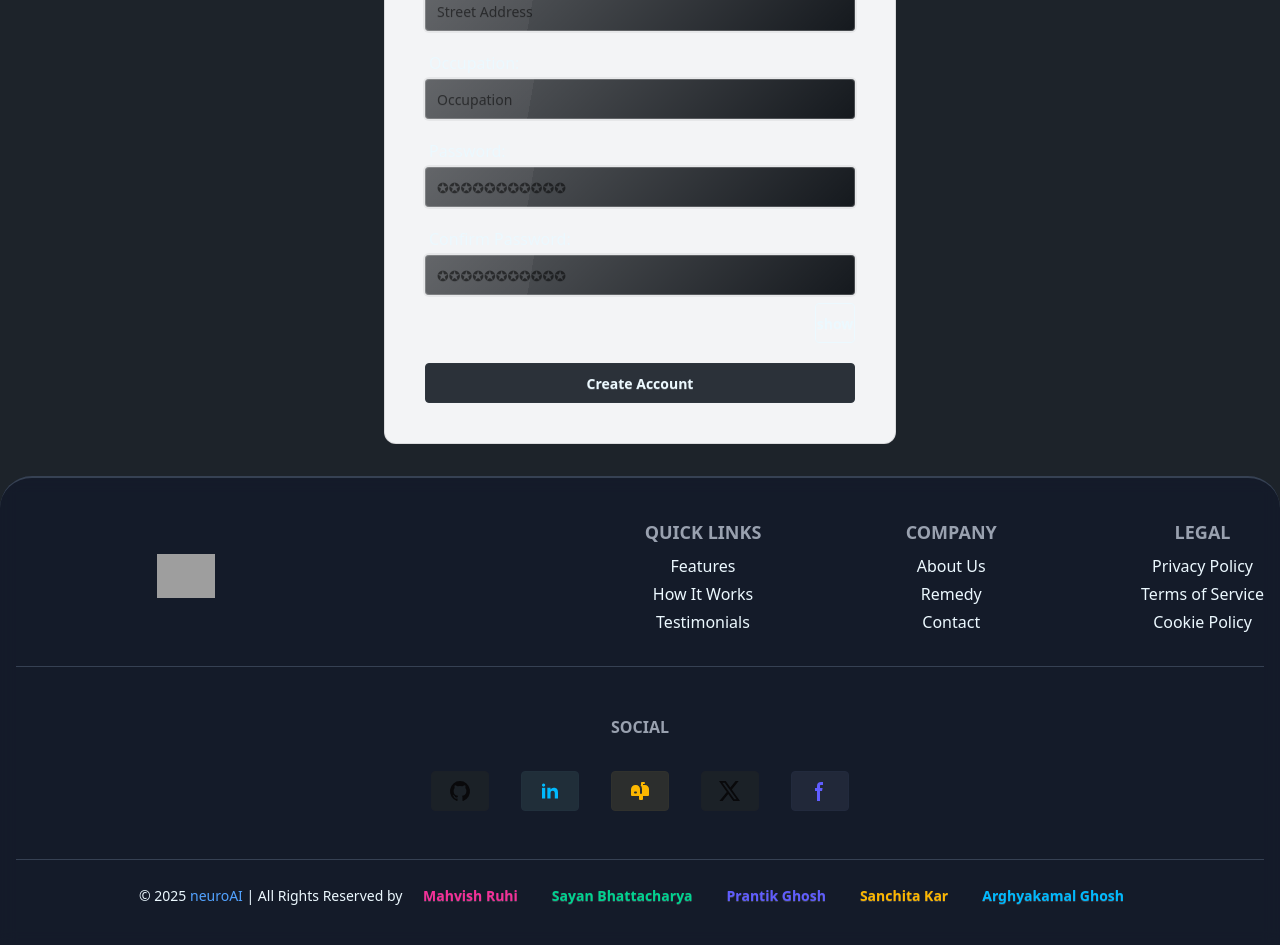
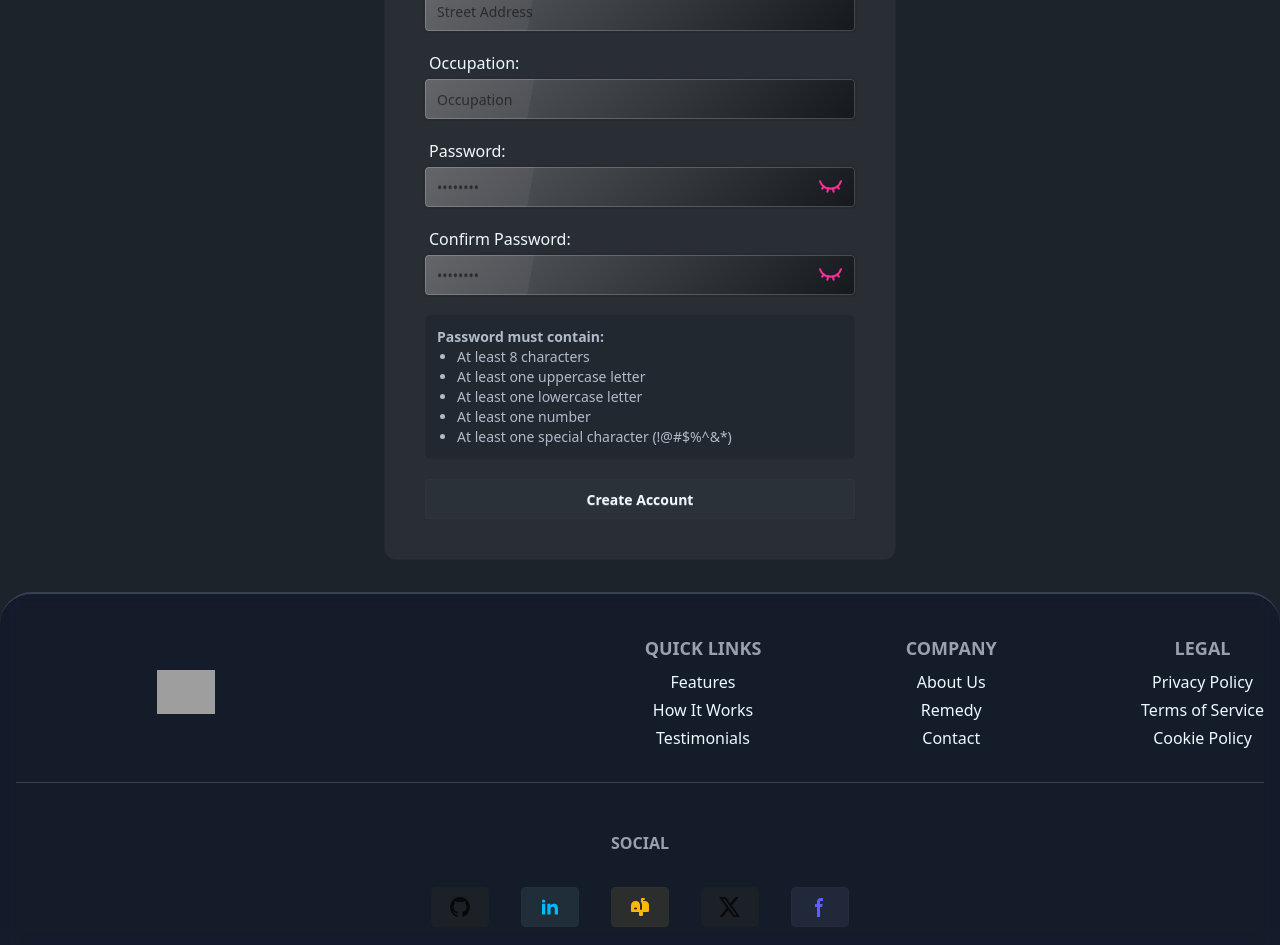
Before and after one commit to TBS96/neuroAI-client, a React (Vite) app: page /signup in a window 1280 px wide. Shown: the part 780-1725 px from the top of the page. Built offline with nearby package versions, Linux system fonts and the light colour scheme; grey boxes are pictures that could not be loaded.

Commit message:
feat: enhance Signup component with password visibility toggle and validation instructions
Signed-off-by: TBS96 <9tbs6@proton.me>

```diff
--- a/src/components/Signup.jsx
+++ b/src/components/Signup.jsx
@@ -2,35 +2,38 @@ import React, { useState } from 'react'
 import { useForm } from 'react-hook-form';
 import { Link, useNavigate } from 'react-router-dom'
 import { Button, Input, Logo } from './index'
+import { Eye, EyeClosed } from 'lucide-react';
 
-function Signup () {
+function Signup() {
 
     const navigate = useNavigate();
 
-    const { register, handleSubmit } = useForm();
+    const { register, handleSubmit, watch } = useForm();
 
     const [error, setError] = useState('');
 
     const [showPass, setShowPass] = useState(false);
 
-    const create = () => {};
+    const [showConfirmPass, setShowConfirmPass] = useState(false);
+
+    const create = () => { };
 
     return (
         <div className='flex items-center justify-center w-full my-8 px-4 sm:px-0'>
-            <div className={`mx-auto w-full max-w-lg bg-gray-100 rounded-xl p-10 border border-black/10`}>
+            <div className={`mx-auto w-full max-w-lg bg-gray-100/5 rounded-xl p-10 border border-black/10`}>
                 <div className='mb-2 flex justify-center'>
                     <span className='inline-block w-full max-w-[100px]'>
                         <Logo width='100%' />
                     </span>
                 </div>
                 <h2 className='text-center text-2xl font-bold leading-tight'>Sign up to create an account</h2>
-                <p className='mt-2 text-center text-base text-black/60'>
+                <p className='mt-2 text-center text-base text-base-content/45'>
                     Already have an account?&nbsp;
                     <Link to='/login' className='font-medium text-primary transition-all duration-200 hover:underline'>
                         Sign In
                     </Link>
                 </p>
-                {error && <p className='text-red-600 mt-8 text-center'>{error}</p>}
+                {error && <p className='text-error mt-8 text-center'>{error}</p>}
 
                 <form onSubmit={handleSubmit(create)} className='mt-8 form-control'>
                     <div className='space-y-5'>
@@ -94,27 +97,59 @@ function Signup () {
                                 required: true,
                             })}
                         />
+                        <div className='relative'>
                             <Input
                                 label='Password: '
-                            placeholder='✪✪✪✪✪✪✪✪✪✪✪'
+                                placeholder='••••••••'
                                 type={showPass ? 'text' : 'password'}
                                 {...register('password', {
                                     required: true,
+                                    maxLength: 16,
+                                    minLength: 8,
                                 })}
                             />
-                        <div className='flex items-end sm:flex-col gap-2'>
+                            <button
+                                type='button'
+                                onClick={() => setShowPass(!showPass)}
+                                className='absolute right-3 top-1/2 hover:cursor-pointer active:translate-y-[1px] duration-300 transition-all'
+                            >
+                                {!showPass ? <EyeClosed size={25} className='text-secondary' /> : <Eye size={25} className='text-primary' />}
+                            </button>
+                        </div>
+                        <div className='relative'>
                             <Input
                                 label='Confirm Password: '
-                                placeholder='✪✪✪✪✪✪✪✪✪✪✪'
-                                type={showPass ? 'text' : 'password'}
-                                {...register('password', {
+                                placeholder='••••••••'
+                                type={showConfirmPass ? 'text' : 'password'}
+                                {...register('confirmPassword', {
                                     required: true,
+                                    maxLength: 16,
+                                    minLength: 8,
+                                    validate: {
+                                        matchPattern: (value) => value === watch('password') || 'Passwords do not match',
+                                    }
                                 })}
                             />
-                            <input type='checkbox' className='hidden' id='show' onChange={() => setShowPass(!showPass)} />
-                            <label htmlFor="show" className='btn btn-square btn-outline'>{showPass ? 'hide' : 'show'}</label>
+                            <button
+                                type='button'
+                                onClick={() => setShowConfirmPass(!showConfirmPass)}
+                                className='absolute right-3 top-1/2 hover:cursor-pointer active:translate-y-[1px] duration-300 transition-all'
+                            >
+                                {!showConfirmPass ? <EyeClosed size={25} className='text-secondary' /> : <Eye size={25} className='text-primary' />}
+                            </button>
                         </div>
-                        <Button type='submit' className='w-full hover:bg-green-600'>
+
+                        <div className="text-sm text-base-content/70 bg-base-100/50 p-3 rounded-md">
+                            <p className='font-bold'>Password must contain:</p>
+                            <ul className="list-disc pl-5">
+                                <li>At least 8 characters</li>
+                                <li>At least one uppercase letter</li>
+                                <li>At least one lowercase letter</li>
+                                <li>At least one number</li>
+                                <li>At least one special character (!@#$%^&*)</li>
+                            </ul>
+                        </div>
+                        <Button type='submit' className='w-full'>
                             Create Account
                         </Button>
                     </div>
```
Lines whose indentation alone changed are shown as unchanged.
